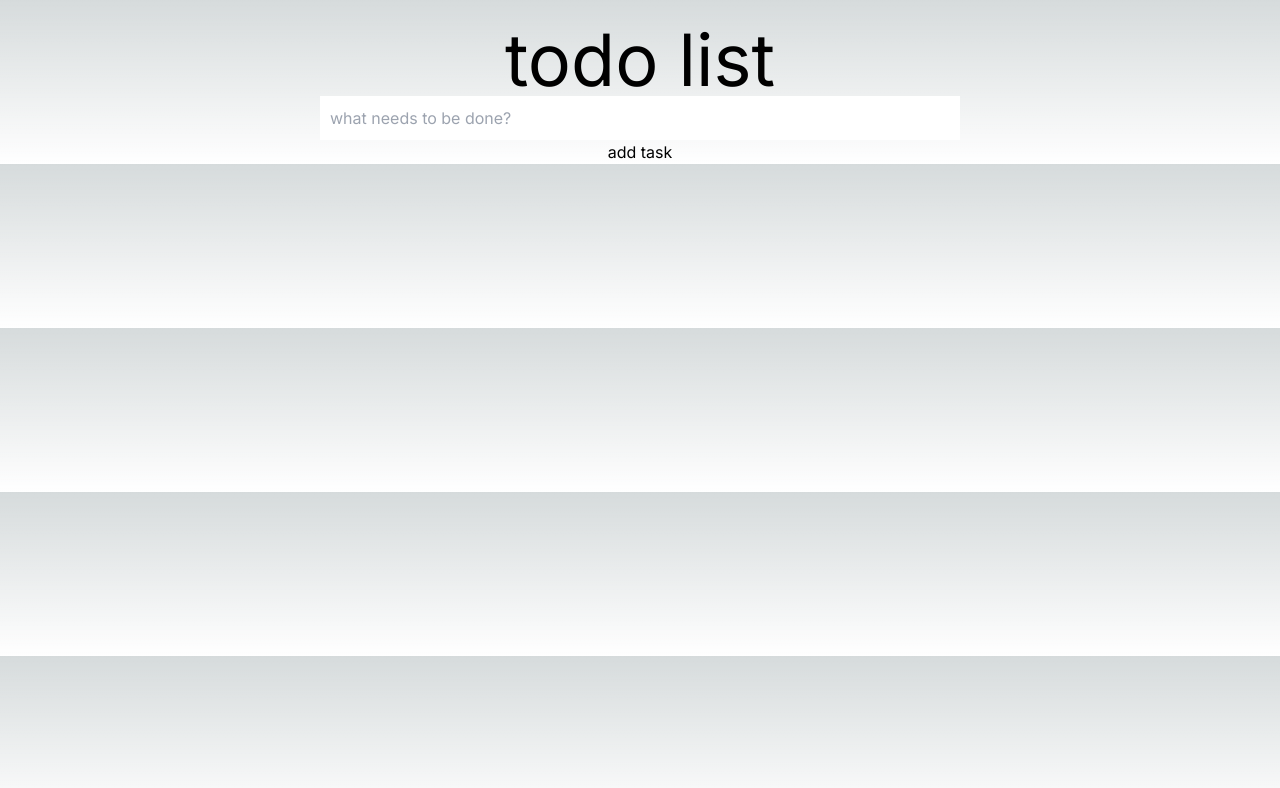
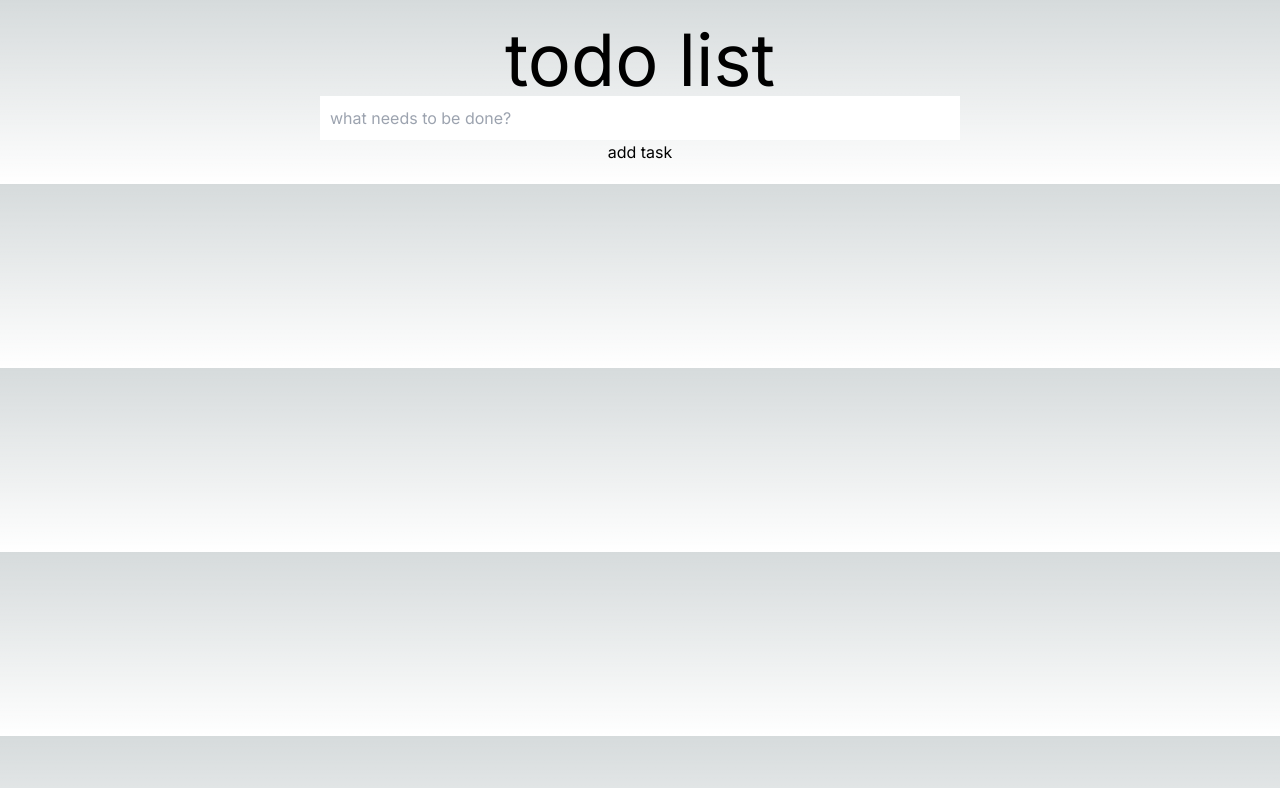
Before and after one commit to israeldail/NextJS-Todo, a Next.js app in the folder todo-list/: page / in a window 1280 px wide. Shown: the top 788 px of the page. Built offline with nearby package versions, Linux system fonts and the light colour scheme.

Commit message:
some changes

```diff
--- a/todo-list/src/app/globals.css
+++ b/todo-list/src/app/globals.css
@@ -25,3 +25,11 @@ body {
     )
     rgb(var(--background-start-rgb));
 }
+
+.done {
+  text-decoration: line-through;
+}
+
+.not-done {
+  text-decoration: none;
+}
--- a/todo-list/src/app/page.tsx
+++ b/todo-list/src/app/page.tsx
@@ -1,11 +1,19 @@
 'use client';
 import { useState } from "react";
-
-
 
 export default function Home() {
   const [input, setInput]: any = useState('');
   const [task, setTask]: any = useState([]);
+  const [style, setStyle] = useState("not-done")
+
+  const changeStyle = () => {
+    if (style !== "done") {
+      setStyle("done")
+    } else {
+      setStyle("not-done")
+    }
+  }
+
   console.log(task)
   return (
     <div className='container flex flex-col items-center'>
@@ -19,10 +27,10 @@ export default function Home() {
       }}>add task</button>
 
 
-      <ul>
+      <ul className="mt-5">
         {task.map((todo: any, key: any) => {
           return (
-            <li key={key}>{todo}</li>
+            <li className={style} onDoubleClick={changeStyle} key={key}>{todo}</li>
           )
         })}
 
```
